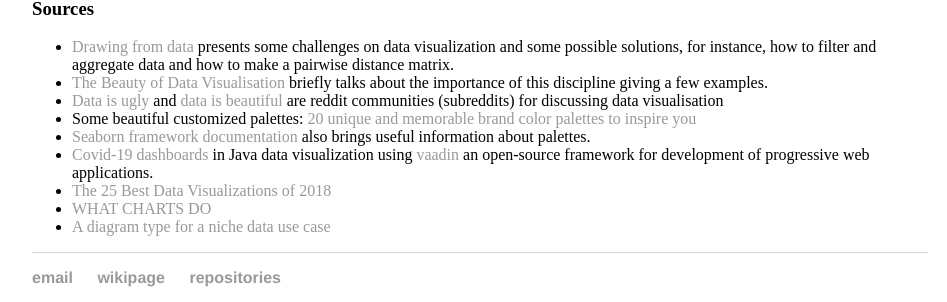
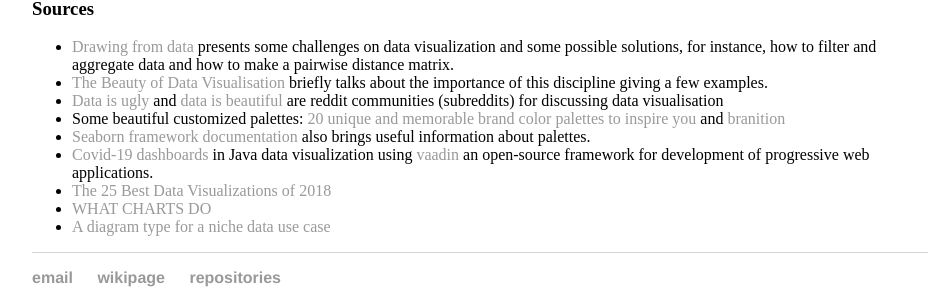
Before and after one commit to cleberjamaral/cleberjamaral.github.io, a Jekyll site: the page built from knowledge/research/data-visualisation.md, in a window 1280 px wide. Shown: the part 487-789 px from the top of the page, without its empty margins (160-1107 px from the left). Built offline with Jekyll 4.4.1, drawn with Linux system fonts in a browser that asks for light colours; our own code applies the rules of GitHub Pages for plain Markdown files.

Commit message:
GitBook: [#241] No subject

```diff
--- a/knowledge/research/data-visualisation.md
+++ b/knowledge/research/data-visualisation.md
@@ -1,6 +1,6 @@
 # data visualisation
 
-Data visualization is a discipline created by [John Tukey](https://en.wikipedia.org/wiki/John_Tukey).
+Data visualization is a discipline created by [John Tukey](https://en.wikipedia.org/wiki/John\_Tukey).
 
 ### Principles
 
@@ -18,9 +18,9 @@ Data visualization is a discipline created by [John Tukey](https://en.wikipedia.
 
 * [Drawing from data](https://www.drawingfromdata.com/) presents some challenges on data visualization and some possible solutions, for instance, how to filter and aggregate data and how to make a pairwise distance matrix.
 * [The Beauty of Data Visualisation](https://medium.com/the-outlier/the-beauty-of-data-visualisation-976e2f96929c) briefly talks about the importance of this discipline giving a few examples.
-* [Data is ugly](https://www.reddit.com/r/dataisugly/) and [data is beautiful](https://www.reddit.com/r/dataisbeautiful/) are reddit communities \(subreddits\) for discussing data visualisation
-* Some beautiful customized palettes: [20 unique and memorable brand color palettes to inspire you](https://www.canva.com/learn/brand-color-palette/)
-* [Seaborn framework documentation](https://seaborn.pydata.org/tutorial/color_palettes.html) also brings useful information about palettes.
+* [Data is ugly](https://www.reddit.com/r/dataisugly/) and [data is beautiful](https://www.reddit.com/r/dataisbeautiful/) are reddit communities (subreddits) for discussing data visualisation
+* Some beautiful customized palettes: [20 unique and memorable brand color palettes to inspire you](https://www.canva.com/learn/brand-color-palette/) and [branition](https://branition.com/colors)
+* [Seaborn framework documentation](https://seaborn.pydata.org/tutorial/color\_palettes.html) also brings useful information about palettes.
 * [Covid-19 dashboards](https://dzone.com/articles/how-to-build-a-coronavirus-dashboard-in-java?edition=597295) in Java data visualization using [vaadin](https://vaadin.com/) an open-source framework for development of progressive web applications.
 * [The 25 Best Data Visualizations of 2018](https://towardsdatascience.com/the-25-best-data-visualizations-of-2018-93643f0aad04)
 * [WHAT CHARTS DO](https://medium.com/nightingale/what-charts-do-48ed96f70a74)
```
